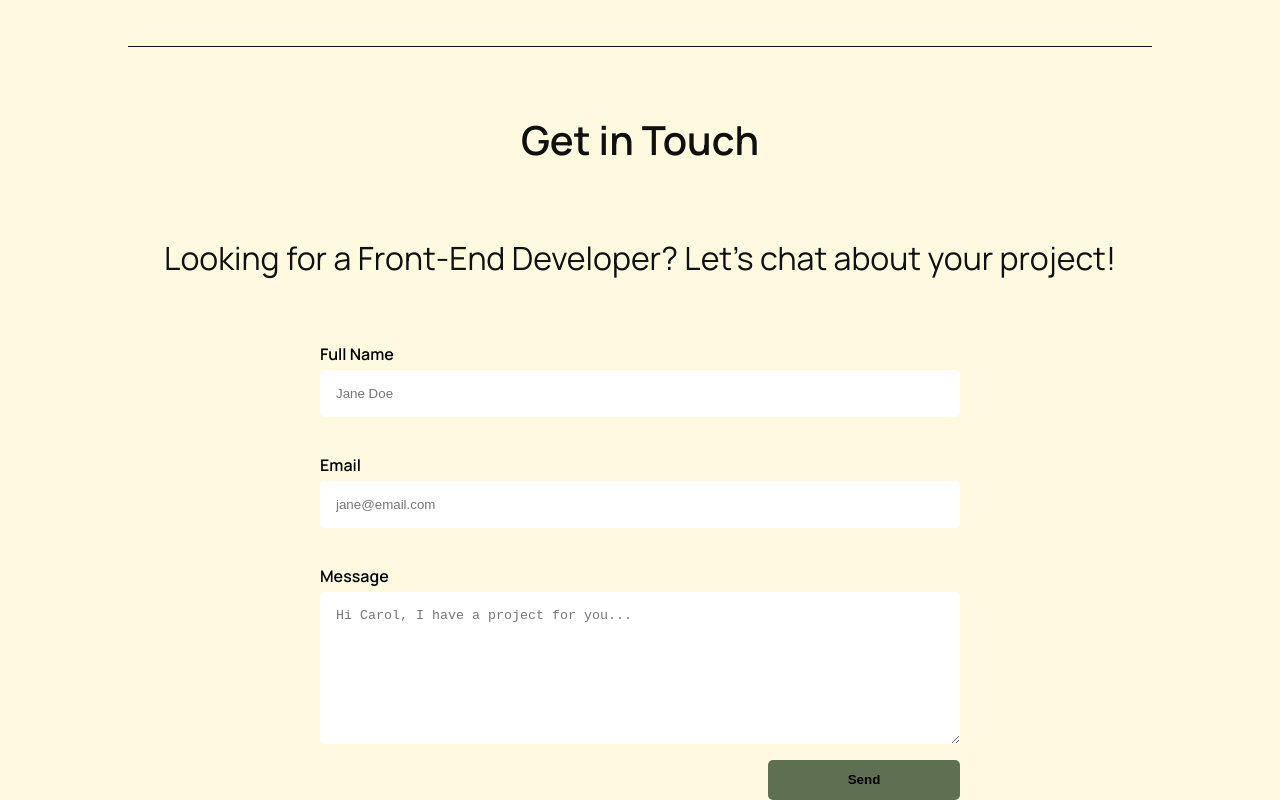
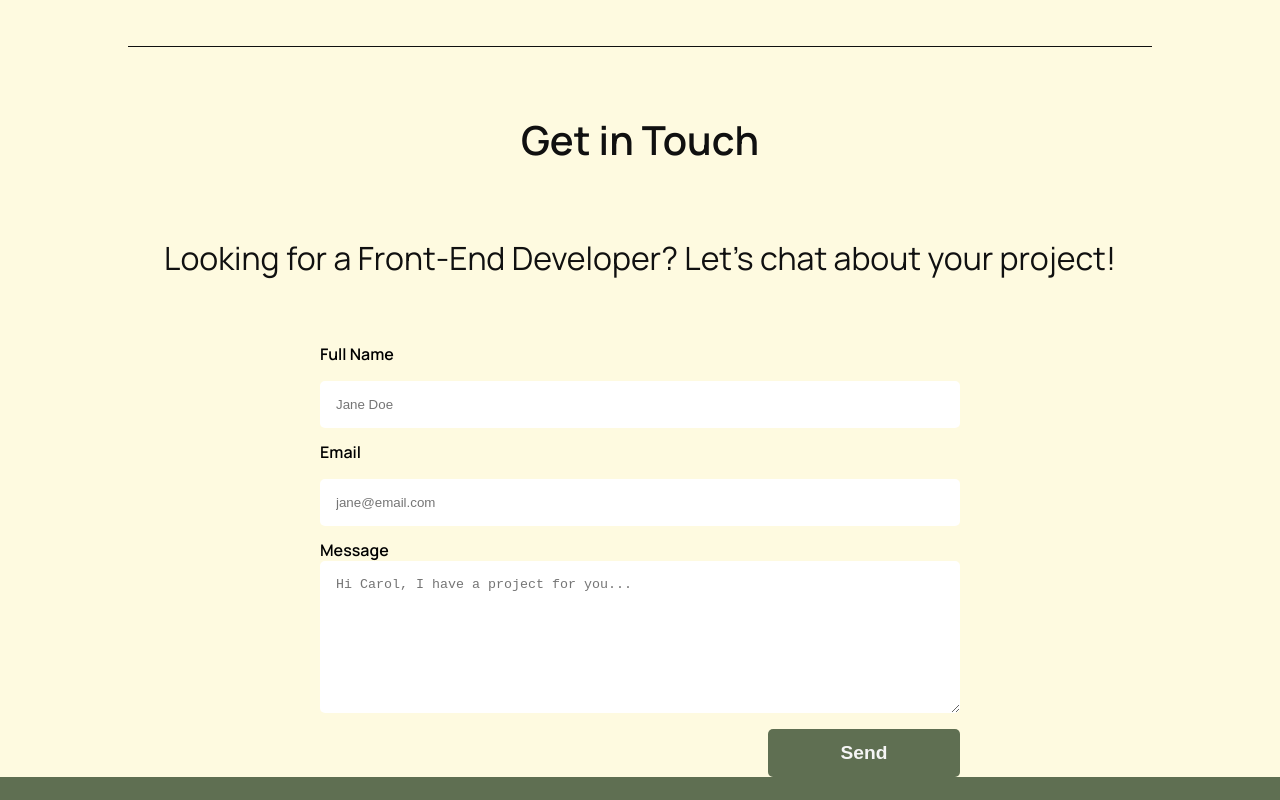
Before and after one commit to CarolANikolic/portfolio, a Next.js app: page / in a window 1280 px wide. Shown: the part 5365-6165 px from the top of the page. After the commit the page ends 6142 px from the top, so only its background shows below. Built offline with nearby package versions, Linux system fonts and the light colour scheme; no server answers.

Commit message:
refactor: create input field component for better readability.

```diff
--- a/app/globals.css
+++ b/app/globals.css
@@ -30,6 +30,8 @@ table {
   --black: #101010;
   --yellow: #Fefae0;
   --white: #f5f5f5;
+  --error: tomato;
+  --success: #577C39;
 
   /* Font-size */
   --fs-mini: .75rem;
--- a/components/ContactForm/index.js
+++ b/components/ContactForm/index.js
@@ -5,10 +5,13 @@ import { useState } from 'react';
 import emailjs from 'emailjs-com';
 import validationSchema from '@/objects/formValidationSchema';
 import TitleAndText from '../TitleAndText';
+import InputField from '../InputField';
 import styles from "./index.module.css";
+
 
 export default function ContactForm() {
     const [status, setStatus] = useState(""); // For showing submission status (success or error)
+    const [isSuccess, setIsSuccess] = useState(false); // To track success or error
 
     // Retrieve the environment variables
     const serviceID = process.env.NEXT_PUBLIC_EMAILJS_SERVICE_ID;
@@ -22,11 +25,13 @@ export default function ContactForm() {
                 (response) => {
                     console.log("SUCCESS:", response);
                     setStatus("Thank you for your message! I’ll get back to you soon.");
+                    setIsSuccess(true);
                     resetForm();
                 },
                 (error) => {
                     console.log("FAILED:", error);
                     setStatus("Something went wrong. Please try again.");
+                    setIsSuccess(false);
                 }
             );
     };
@@ -34,20 +39,21 @@ export default function ContactForm() {
     return (
         <section className={styles.formSection}>
             <div className={styles.formContainer}>
-                <hr></hr>
+                <hr />
                 <TitleAndText
                     title="h2"
                     titleContent="Get in Touch"
                     alignment="center"
                     color="boldBlack"
-                fontSize="big"/>
+                    fontSize="big"
+                />
 
                 <TitleAndText
                     text="Looking for a Front-End Developer? Let’s chat about your project!"
                     alignment="center"
                     color="regularBlack"
-                fontSize="medium"/>
-
+                    fontSize="medium"
+                />
 
                 <Formik
                     initialValues={{
@@ -59,22 +65,26 @@ export default function ContactForm() {
                     validationSchema={validationSchema}
                 >
                     <Form className={styles.contactForm} id="contact">
-                        <div >
-                            <label htmlFor="fullName">Full Name</label>
-                            <Field className={styles.formField} id="fullName" name="fullName" placeholder="Jane Doe" />
-                            <ErrorMessage name="fullName" component="div" />
-                        </div>
+                        <InputField
+                            styles="styles.formField"
+                            stylesError="styles.errorMessage"
+                            label="Full Name"
+                            name="fullName"
+                            type="text"
+                            placeholder="Jane Doe" />
 
-                        <div>
-                            <label htmlFor="email">Email</label>
-                            <Field className={styles.formField} id="email" name="email" placeholder="jane@email.com" type="email" />
-                            <ErrorMessage name="email" component="div" />
-                        </div>
+                        <InputField
+                            styles="styles.formField"
+                            stylesError="styles.errorMessage"
+                            label="Email"
+                            name="email"
+                            placeholder="jane@email.com"
+                            type="email" />
 
                         <div>
                             <label htmlFor="message">Message</label>
                             <Field as="textarea" className={`${styles.formField} ${styles.formFieldMessage}`} id="message" name="message" placeholder="Hi Carol, I have a project for you..." />
-                            <ErrorMessage name="message" component="div" />
+                            <ErrorMessage className={styles.errorMessage} name="message" component="div" />
                         </div>
 
                         <div>
@@ -83,7 +93,11 @@ export default function ContactForm() {
                     </Form>
                 </Formik>
 
-                {status && <p>{status}</p>}
+                {status && (
+                    <p className={isSuccess ? styles.formConfirmation : styles.formError}>
+                        {status}
+                    </p>
+                )}
             </div>
         </section>
     );
--- a/components/ContactForm/index.module.css
+++ b/components/ContactForm/index.module.css
@@ -10,7 +10,7 @@
 
 .contactForm {
     display: grid;
-    grid-template-rows: repeat(4, 1fr);
+    grid-template-rows: auto;
     gap: 1rem;
     width: 80%;
     margin-top: 2rem;
@@ -23,14 +23,14 @@
 
 .contactForm > div > label {
     font-weight: var(--fw-darker);
-    padding-bottom: .5rem;
+    padding-bottom: .2rem;
 }
 
 .formField {
     border: none;
     border-radius: 5px;
     padding: 1rem;
-    margin-bottom: 1.5rem;
+    margin-bottom: 1rem;
 }
 
 .formFieldMessage {
@@ -38,19 +38,13 @@
     margin-bottom: 0;
 }
 
-.contactForm {
-    display: grid;
-    grid-template-rows: auto;
-    gap: 1rem;
-    width: 80%;
-    margin-top: 2rem;
-}
-
 .contactForm  button {
     width: 50%;
     align-self: center;
     padding: 0.8rem;
     background-color: var(--green);
+    color: var(--white);
+    font-size: 1.2rem;
     border: none;
     border-radius: 5px;
     font-weight: var(--fw-darker);
@@ -59,6 +53,23 @@
 
 .contactForm button:hover {
     background: linear-gradient(90deg, var(--green), var(--yellow));
+}
+
+.errorMessage {
+    color: var(--error);
+    margin-top: 1rem;
+}
+
+.formError {
+    color: var(--error);
+    margin-top: 1rem;
+    font-weight: var(--fw-darker);
+}
+
+.formConfirmation {
+    color: var(--success);
+    margin-top: 1rem;
+    font-weight: var(--fw-darker);
 }
 
 
--- /dev/null
+++ b/components/InputField/index.js
@@ -0,0 +1,15 @@
+"use client"
+import { Field } from 'formik';
+import { ErrorMessage } from 'formik';
+import styles from "./index.module.css";
+
+// Reusable input field component
+export default function InputField({ label, name, placeholder, type }) {
+    return (
+        <div>
+            <label htmlFor={name}>{label}</label>
+            <Field className={styles.formField} id={name} name={name} placeholder={placeholder} type={type} />
+            <ErrorMessage className={styles.errorMessage} name={name} component="div" />
+        </div>
+    )
+};
--- /dev/null
+++ b/components/InputField/index.module.css
@@ -0,0 +1,13 @@
+.formField {
+    border: none;
+    border-radius: 5px;
+    padding: 1rem;
+    margin-top: 1rem;
+
+}
+
+.errorMessage {
+    color: var(--error);
+    margin-top: .5rem;
+    margin-bottom: 1rem;
+}
```
Lines whose indentation alone changed are shown as unchanged.
